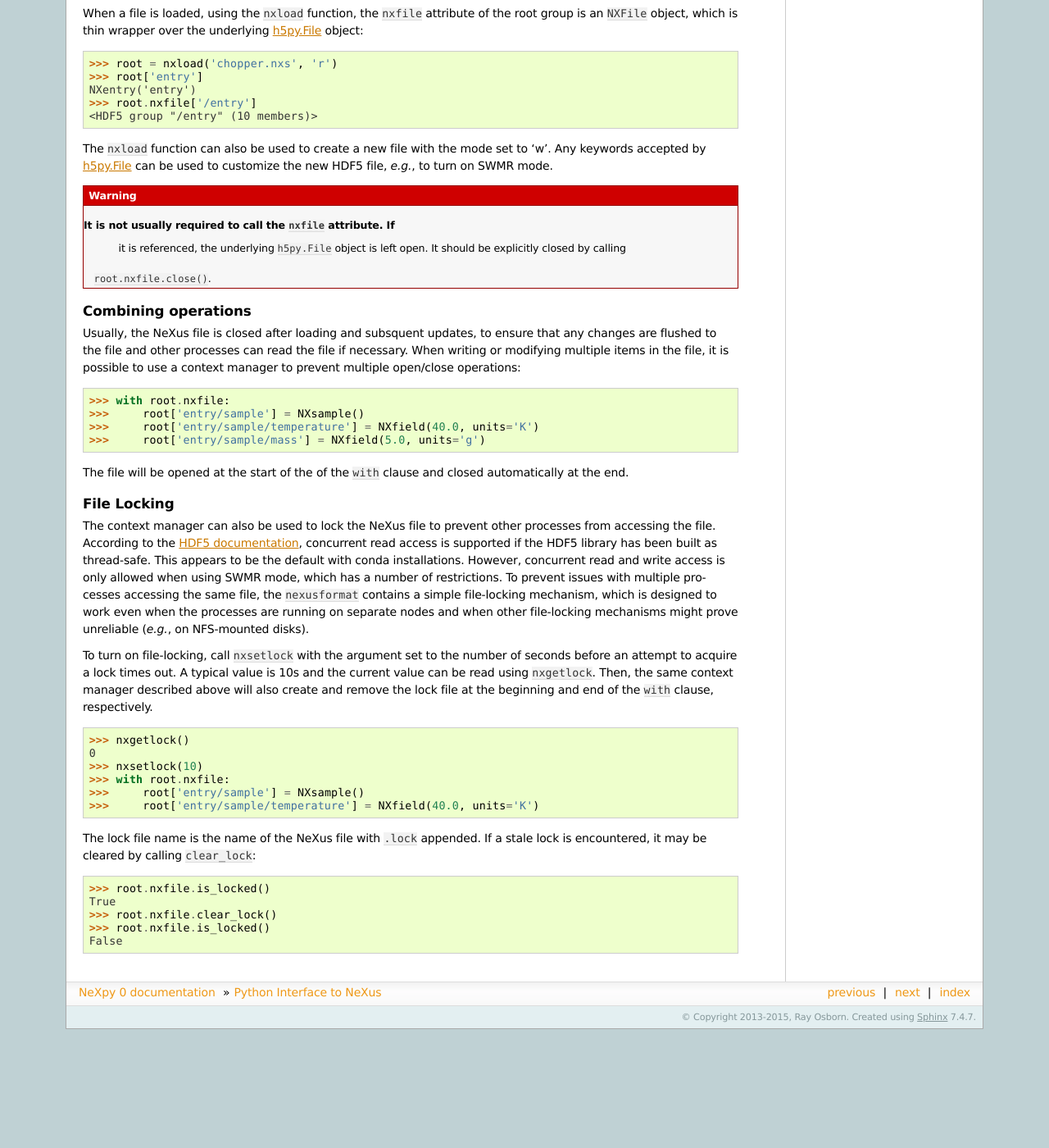
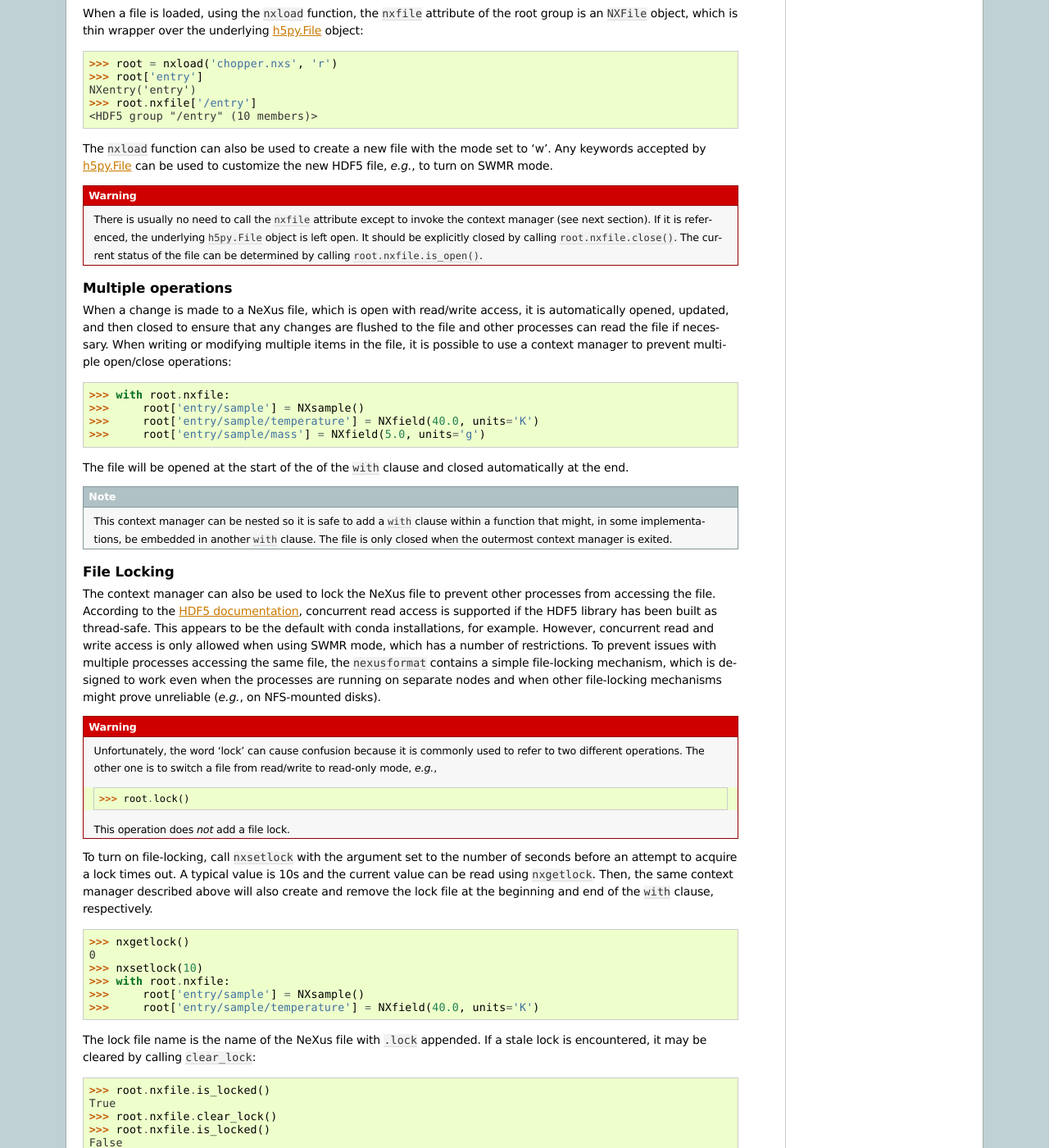
Before and after one commit to nexpy/nexpy, a Sphinx documentation site: the page built from doc/source/pythonshell.rst, in a window 1280 px wide and 1400 px high, scrolled down 18110 px. Shown: the whole window at 82% size. Built offline with Sphinx 7.4.7, drawn with Linux system fonts in a browser that asks for light colours; before the commit the page ends 19365 px from its top, so only the background shows below that; some of the changed text lies outside the part shown.

Commit message:
Improve the Python Shell documentation

```diff
--- a/doc/source/pythonshell.rst
+++ b/doc/source/pythonshell.rst
@@ -1046,17 +1046,20 @@ to 'w'. Any keywords accepted by
 `h5py.File <http://docs.h5py.org/en/stable/high/file.html>`_ can be used to
 customize the new HDF5 file, *e.g.*, to turn on SWMR mode.
 
-.. warning:: It is not usually required to call the ``nxfile`` attribute. If
-             it is referenced, the underlying ``h5py.File`` object is left
-             open. It should be explicitly closed by calling
-            ``root.nxfile.close()``.
+.. warning:: There is usually no need to call the ``nxfile`` attribute except
+             to invoke the context manager (see next section). If it is
+             referenced, the underlying ``h5py.File`` object is left open. It
+             should be explicitly closed by calling ``root.nxfile.close()``.
+             The current status of the file can be determined by calling
+             ``root.nxfile.is_open()``.
 
-Combining operations
---------------------
-Usually, the NeXus file is closed after loading and subsquent updates, to
-ensure that any changes are flushed to the file and other processes can read
-the file if necessary. When writing or modifying multiple items in the file, it
-is possible to use a context manager to prevent multiple open/close operations::
+Multiple operations
+-------------------
+When a change is made to a NeXus file, which is open with read/write access, it
+is automatically opened, updated, and then closed to ensure that any changes
+are flushed to the file and other processes can read the file if necessary.
+When writing or modifying multiple items in the file, it is possible to use a
+context manager to prevent multiple open/close operations::
 
   >>> with root.nxfile:
   >>>     root['entry/sample'] = NXsample()
@@ -1066,19 +1069,32 @@ is possible to use a context manager to prevent multiple open/close operations::
 The file will be opened at the start of the of the ``with`` clause and
 closed automatically at the end.
 
+.. note:: This context manager can be nested so it is safe to add a ``with``
+          clause within a function that might, in some implementations, be
+          embedded in another ``with`` clause. The file is only closed when the
+          outermost context manager is exited.
+
 File Locking
 ------------
 The context manager can also be used to lock the NeXus file to prevent other
 processes from accessing the file. According to the `HDF5 documentation
 <https://support.hdfgroup.org/HDF5/hdf5-quest.html#gconc>`_, concurrent read
 access is supported if the HDF5 library has been built as thread-safe. This
-appears to be the default with conda installations. However, concurrent read
-and write access is only allowed when using SWMR mode, which has a number of
-restrictions. To prevent issues with multiple processes accessing the same
-file, the ``nexusformat`` contains a simple file-locking mechanism, which is
-designed to work even when the processes are running on separate nodes and
-when other file-locking mechanisms might prove unreliable (*e.g.*, on
-NFS-mounted disks).
+appears to be the default with conda installations, for example. However,
+concurrent read and write access is only allowed when using SWMR mode, which
+has a number of restrictions. To prevent issues with multiple processes
+accessing the same file, the ``nexusformat`` contains a simple file-locking
+mechanism, which is designed to work even when the processes are running on
+separate nodes and when other file-locking mechanisms might prove unreliable
+(*e.g.*, on NFS-mounted disks).
+
+.. warning:: Unfortunately, the word 'lock' can cause confusion because it is
+             commonly used to refer to two different operations. The other one
+             is to switch a file from read/write to read-only mode, *e.g.*, ::
+
+               >>> root.lock()
+
+             This operation does *not* add a file lock.
 
 To turn on file-locking, call ``nxsetlock`` with the argument set to the
 number of seconds before an attempt to acquire a lock times out. A typical
@@ -1101,3 +1117,6 @@ stale lock is encountered, it may be cleared by calling ``clear_lock``::
   >>> root.nxfile.clear_lock()
   >>> root.nxfile.is_locked()
   False
+
+.. note:: This lock is advisory. It is only guaranteed to work if the external
+          process is also using the ``nexusformat`` API.
```
